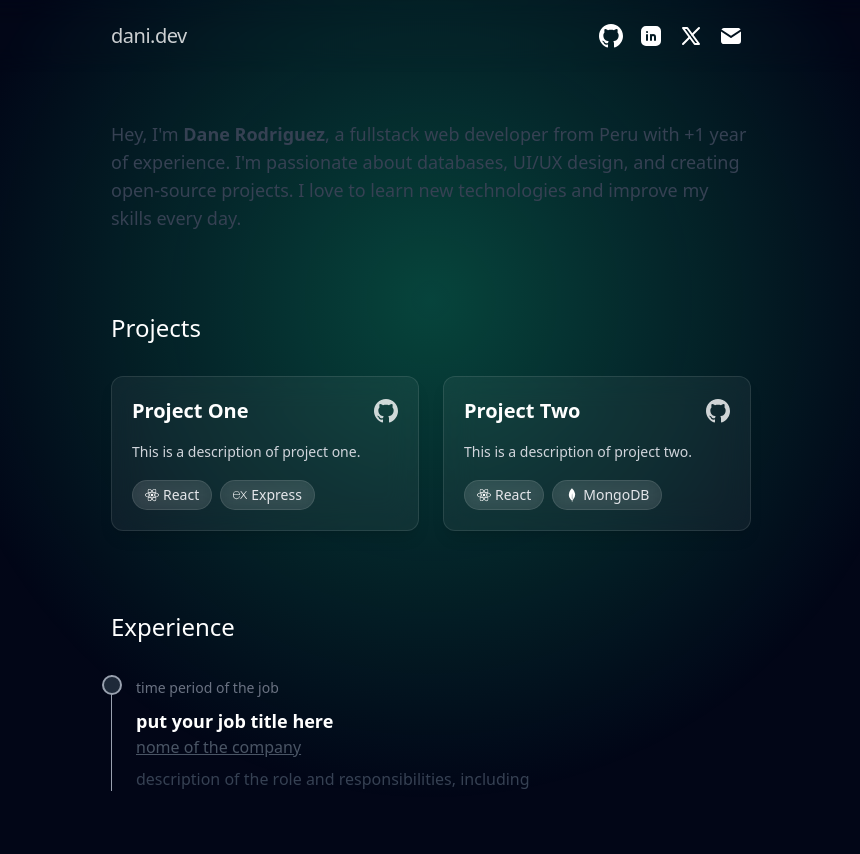
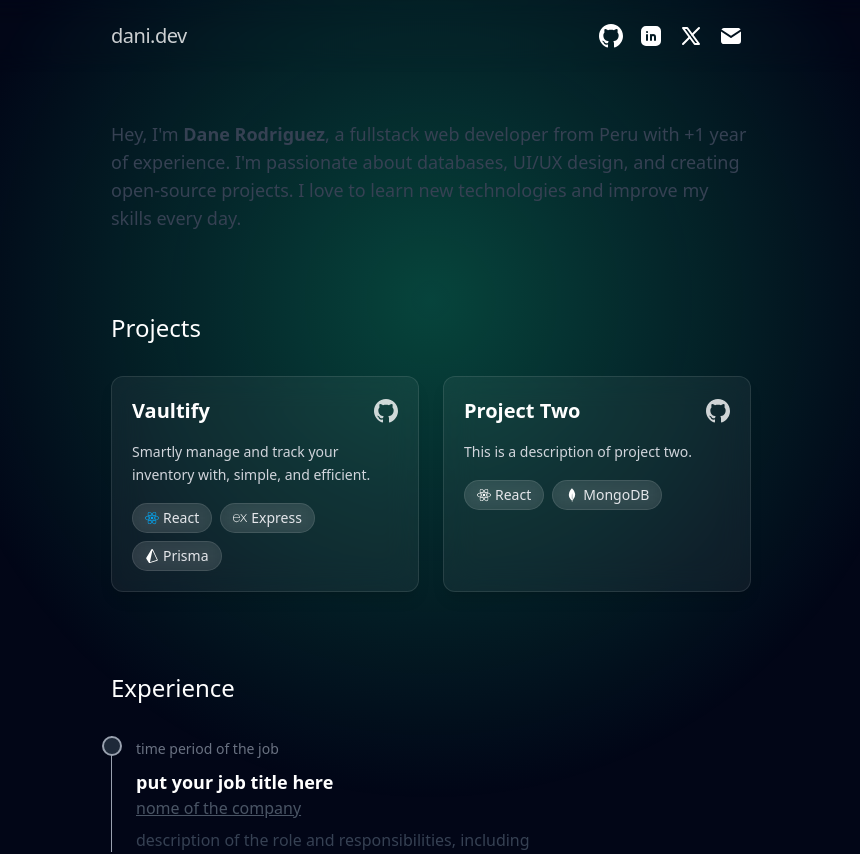
Before and after one commit to samfint/portfolio, a React (Vite) app: page / in a window 1280 px wide. Shown: the top 854 px of the page, without its empty margins (209-1069 px from the left). Built offline with nearby package versions, Linux system fonts and the light colour scheme.

Commit message:
refactorizar: consolidar íconos sociales y actualizar datos del proyecto

```diff
--- a/src/components/Card.jsx
+++ b/src/components/Card.jsx
@@ -1,5 +1,5 @@
 import { useRef, useState } from "react";
-import GithubIcon from "../icons/GithubIcon";
+import { GithubIcon } from "../icons/SocialIcon";
 
 export default function Card({ title, description, technologies, repoUrl }) {
   const cardRef = useRef(null);
--- a/src/data/projects.jsx
+++ b/src/data/projects.jsx
@@ -1,13 +1,15 @@
 import { FaReact } from "react-icons/fa";
-import { SiExpress, SiMongodb } from "react-icons/si";
+import { SiExpress, SiMongodb, SiPrisma } from "react-icons/si";
 
 export const projects = [
   {
-    title: "Project One",
-    description: "This is a description of project one.",
+    title: "Vaultify",
+    description:
+      "Smartly manage and track your inventory with, simple, and efficient.",
     technologies: [
-      { name: "React", icon: <FaReact /> },
+      { name: "React", icon: <FaReact className="text-sky-500" /> },
       { name: "Express", icon: <SiExpress /> },
+      { name: "Prisma", icon: <SiPrisma /> },
     ],
     repoUrl: "",
   },
--- a/src/icons/EmailIcon.jsx
+++ /dev/null
@@ -1,16 +0,0 @@
-export default function EmailIcon() {
-  return (
-    <svg
-      xmlns="http://www.w3.org/2000/svg"
-      width="24"
-      height="24"
-      viewBox="0 0 24 24"
-      fill="currentColor"
-      class="icon icon-tabler icons-tabler-filled icon-tabler-mail"
-    >
-      <path stroke="none" d="M0 0h24v24H0z" fill="none" />
-      <path d="M22 7.535v9.465a3 3 0 0 1 -2.824 2.995l-.176 .005h-14a3 3 0 0 1 -2.995 -2.824l-.005 -.176v-9.465l9.445 6.297l.116 .066a1 1 0 0 0 .878 0l.116 -.066l9.445 -6.297z" />
-      <path d="M19 4c1.08 0 2.027 .57 2.555 1.427l-9.555 6.37l-9.555 -6.37a2.999 2.999 0 0 1 2.354 -1.42l.201 -.007h14z" />
-    </svg>
-  );
-}
--- a/src/icons/GithubIcon.jsx
+++ /dev/null
@@ -1,15 +0,0 @@
-import React from "react";
-
-export default function GithubIcon() {
-  return (
-    <svg
-      width="24"
-      height="24"
-      viewBox="0 0 24 24"
-      fill="currentColor"
-      xmlns="http://www.w3.org/2000/svg"
-    >
-      <path d="M12 0c-6.626 0-12 5.373-12 12 0 5.302 3.438 9.8 8.207 11.387.599.111.793-.261.793-.577v-2.234c-3.338.726-4.033-1.416-4.033-1.416-.546-1.387-1.333-1.756-1.333-1.756-1.089-.745.083-.729.083-.729 1.205.084 1.839 1.237 1.839 1.237 1.07 1.834 2.807 1.304 3.492.997.107-.775.418-1.305.762-1.604-2.665-.305-5.467-1.334-5.467-5.931 0-1.311.469-2.381 1.236-3.221-.124-.303-.535-1.524.117-3.176 0 0 1.008-.322 3.301 1.23.957-.266 1.983-.399 3.003-.404 1.02.005 2.047.138 3.006.404 2.291-1.552 3.297-1.23 3.297-1.23.653 1.653.242 2.874.118 3.176.77.84 1.235 1.911 1.235 3.221 0 4.609-2.807 5.624-5.479 5.921.43.372.823 1.102.823 2.222v3.293c0 .319.192.694.801.576 4.765-1.589 8.199-6.086 8.199-11.386 0-6.627-5.373-12-12-12z" />
-    </svg>
-  );
-}
--- a/src/icons/LinkedinIcon.jsx
+++ /dev/null
@@ -1,15 +0,0 @@
-export default function LinkedinIcon() {
-  return (
-    <svg
-      xmlns="http://www.w3.org/2000/svg"
-      width="24"
-      height="24"
-      viewBox="0 0 24 24"
-      fill="currentColor"
-      class="icon icon-tabler icons-tabler-filled icon-tabler-brand-linkedin"
-    >
-      <path stroke="none" d="M0 0h24v24H0z" fill="none" />
-      <path d="M17 2a5 5 0 0 1 5 5v10a5 5 0 0 1 -5 5h-10a5 5 0 0 1 -5 -5v-10a5 5 0 0 1 5 -5zm-9 8a1 1 0 0 0 -1 1v5a1 1 0 0 0 2 0v-5a1 1 0 0 0 -1 -1m6 0a3 3 0 0 0 -1.168 .236l-.125 .057a1 1 0 0 0 -1.707 .707v5a1 1 0 0 0 2 0v-3a1 1 0 0 1 2 0v3a1 1 0 0 0 2 0v-3a3 3 0 0 0 -3 -3m-6 -3a1 1 0 0 0 -.993 .883l-.007 .127a1 1 0 0 0 1.993 .117l.007 -.127a1 1 0 0 0 -1 -1" />
-    </svg>
-  );
-}
--- /dev/null
+++ b/src/icons/SocialIcon.jsx
@@ -0,0 +1,67 @@
+export function GithubIcon() {
+  return (
+    <svg
+      width="24"
+      height="24"
+      viewBox="0 0 24 24"
+      fill="currentColor"
+      xmlns="http://www.w3.org/2000/svg"
+    >
+      <path d="M12 0c-6.626 0-12 5.373-12 12 0 5.302 3.438 9.8 8.207 11.387.599.111.793-.261.793-.577v-2.234c-3.338.726-4.033-1.416-4.033-1.416-.546-1.387-1.333-1.756-1.333-1.756-1.089-.745.083-.729.083-.729 1.205.084 1.839 1.237 1.839 1.237 1.07 1.834 2.807 1.304 3.492.997.107-.775.418-1.305.762-1.604-2.665-.305-5.467-1.334-5.467-5.931 0-1.311.469-2.381 1.236-3.221-.124-.303-.535-1.524.117-3.176 0 0 1.008-.322 3.301 1.23.957-.266 1.983-.399 3.003-.404 1.02.005 2.047.138 3.006.404 2.291-1.552 3.297-1.23 3.297-1.23.653 1.653.242 2.874.118 3.176.77.84 1.235 1.911 1.235 3.221 0 4.609-2.807 5.624-5.479 5.921.43.372.823 1.102.823 2.222v3.293c0 .319.192.694.801.576 4.765-1.589 8.199-6.086 8.199-11.386 0-6.627-5.373-12-12-12z" />
+    </svg>
+  );
+}
+
+export function LinkedinIcon() {
+  return (
+    <svg
+      xmlns="http://www.w3.org/2000/svg"
+      width="24"
+      height="24"
+      viewBox="0 0 24 24"
+      fill="currentColor"
+      class="icon icon-tabler icons-tabler-filled icon-tabler-brand-linkedin"
+    >
+      <path stroke="none" d="M0 0h24v24H0z" fill="none" />
+      <path d="M17 2a5 5 0 0 1 5 5v10a5 5 0 0 1 -5 5h-10a5 5 0 0 1 -5 -5v-10a5 5 0 0 1 5 -5zm-9 8a1 1 0 0 0 -1 1v5a1 1 0 0 0 2 0v-5a1 1 0 0 0 -1 -1m6 0a3 3 0 0 0 -1.168 .236l-.125 .057a1 1 0 0 0 -1.707 .707v5a1 1 0 0 0 2 0v-3a1 1 0 0 1 2 0v3a1 1 0 0 0 2 0v-3a3 3 0 0 0 -3 -3m-6 -3a1 1 0 0 0 -.993 .883l-.007 .127a1 1 0 0 0 1.993 .117l.007 -.127a1 1 0 0 0 -1 -1" />
+    </svg>
+  );
+}
+
+export function XIcon() {
+  return (
+    <svg
+      xmlns="http://www.w3.org/2000/svg"
+      width="24"
+      height="24"
+      viewBox="0 0 24 24"
+      fill="none"
+      stroke="currentColor"
+      stroke-width="2"
+      stroke-linecap="round"
+      stroke-linejoin="round"
+      class="icon icon-tabler icons-tabler-outline icon-tabler-brand-x"
+    >
+      <path stroke="none" d="M0 0h24v24H0z" fill="none" />
+      <path d="M4 4l11.733 16h4.267l-11.733 -16z" />
+      <path d="M4 20l6.768 -6.768m2.46 -2.46l6.772 -6.772" />
+    </svg>
+  );
+}
+
+export function EmailIcon() {
+  return (
+    <svg
+      xmlns="http://www.w3.org/2000/svg"
+      width="24"
+      height="24"
+      viewBox="0 0 24 24"
+      fill="currentColor"
+      class="icon icon-tabler icons-tabler-filled icon-tabler-mail"
+    >
+      <path stroke="none" d="M0 0h24v24H0z" fill="none" />
+      <path d="M22 7.535v9.465a3 3 0 0 1 -2.824 2.995l-.176 .005h-14a3 3 0 0 1 -2.995 -2.824l-.005 -.176v-9.465l9.445 6.297l.116 .066a1 1 0 0 0 .878 0l.116 -.066l9.445 -6.297z" />
+      <path d="M19 4c1.08 0 2.027 .57 2.555 1.427l-9.555 6.37l-9.555 -6.37a2.999 2.999 0 0 1 2.354 -1.42l.201 -.007h14z" />
+    </svg>
+  );
+}
--- a/src/icons/XIcon.jsx
+++ /dev/null
@@ -1,20 +0,0 @@
-export default function XIcon() {
-  return (
-    <svg
-      xmlns="http://www.w3.org/2000/svg"
-      width="24"
-      height="24"
-      viewBox="0 0 24 24"
-      fill="none"
-      stroke="currentColor"
-      stroke-width="2"
-      stroke-linecap="round"
-      stroke-linejoin="round"
-      class="icon icon-tabler icons-tabler-outline icon-tabler-brand-x"
-    >
-      <path stroke="none" d="M0 0h24v24H0z" fill="none" />
-      <path d="M4 4l11.733 16h4.267l-11.733 -16z" />
-      <path d="M4 20l6.768 -6.768m2.46 -2.46l6.772 -6.772" />
-    </svg>
-  );
-}
```
Also changed, not shown: src/components/Navbar.jsx (+6 -4 lines).
